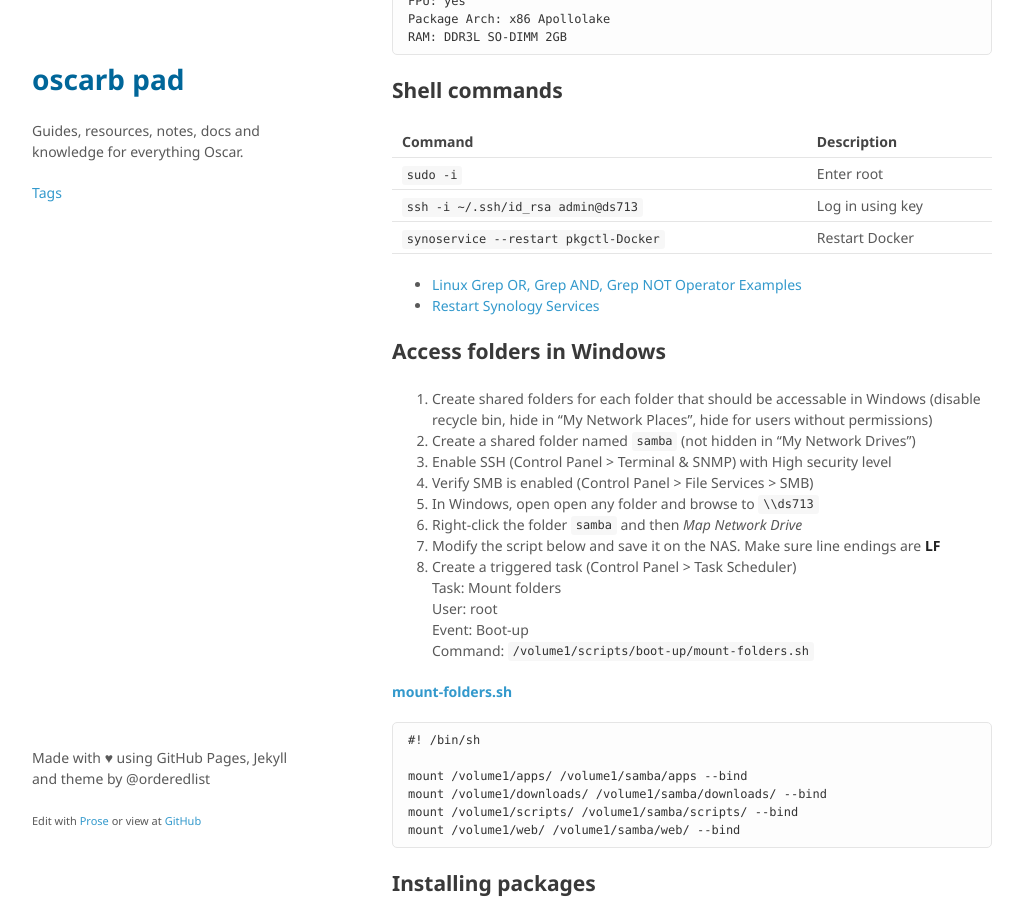
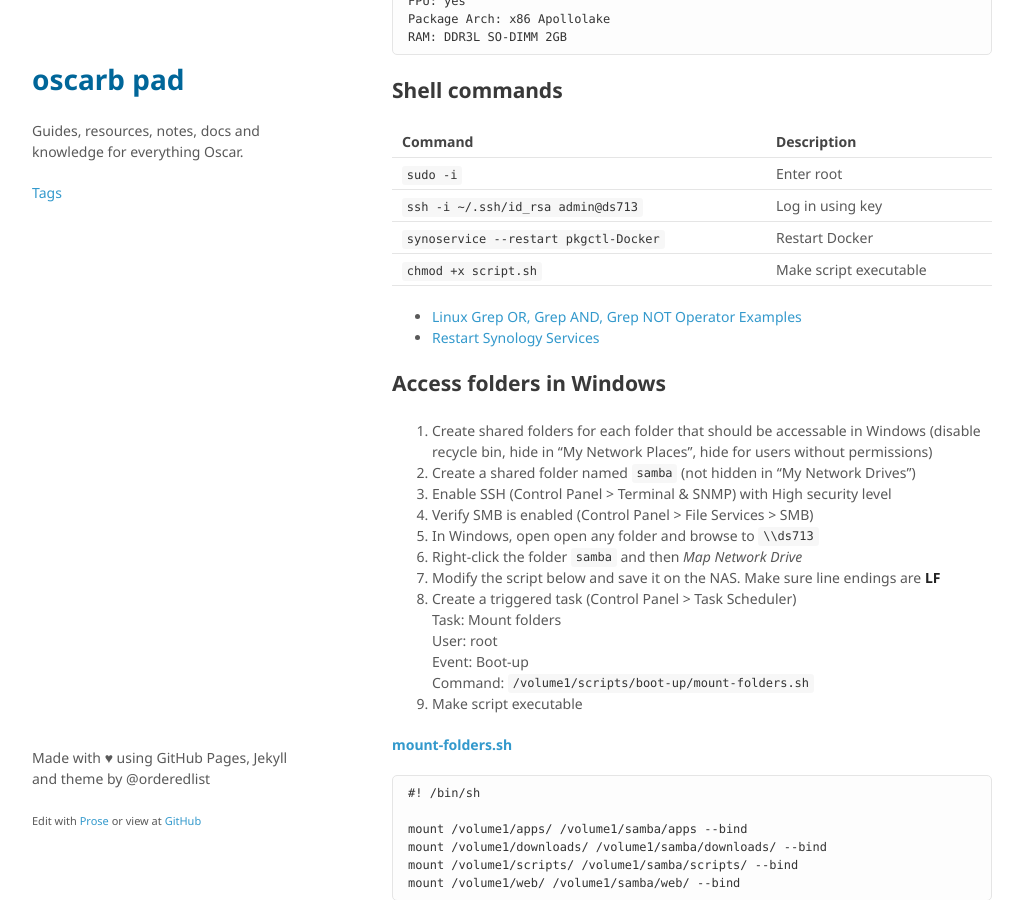
Before and after one commit to oscarb/pad, a Jekyll site: the page built from _docs/ds713.md, in a window 1280 px wide and 900 px high, scrolled down 1345 px. Shown: the whole window, without its empty margins (128-1151 px from the left). Built offline with Jekyll 4.4.1, drawn with Linux system fonts in a browser that asks for light colours; some web fonts are replaced.

Commit message:
Update ds713.md

````diff
--- a/_docs/ds713.md
+++ b/_docs/ds713.md
@@ -39,6 +39,7 @@ Command | Description
 `sudo -i` | Enter root
 `ssh -i ~/.ssh/id_rsa admin@ds713` | Log in using key
 `synoservice --restart pkgctl-Docker` | Restart Docker
+`chmod +x script.sh` | Make script executable
 
 
 * [Linux Grep OR, Grep AND, Grep NOT Operator Examples](http://www.thegeekstuff.com/2011/10/grep-or-and-not-operators)
@@ -58,6 +59,7 @@ Command | Description
     User: root
     Event: Boot-up
 	Command: `/volume1/scripts/boot-up/mount-folders.sh`
+9. Make script executable
 
 **mount-folders.sh**
 ```
````
